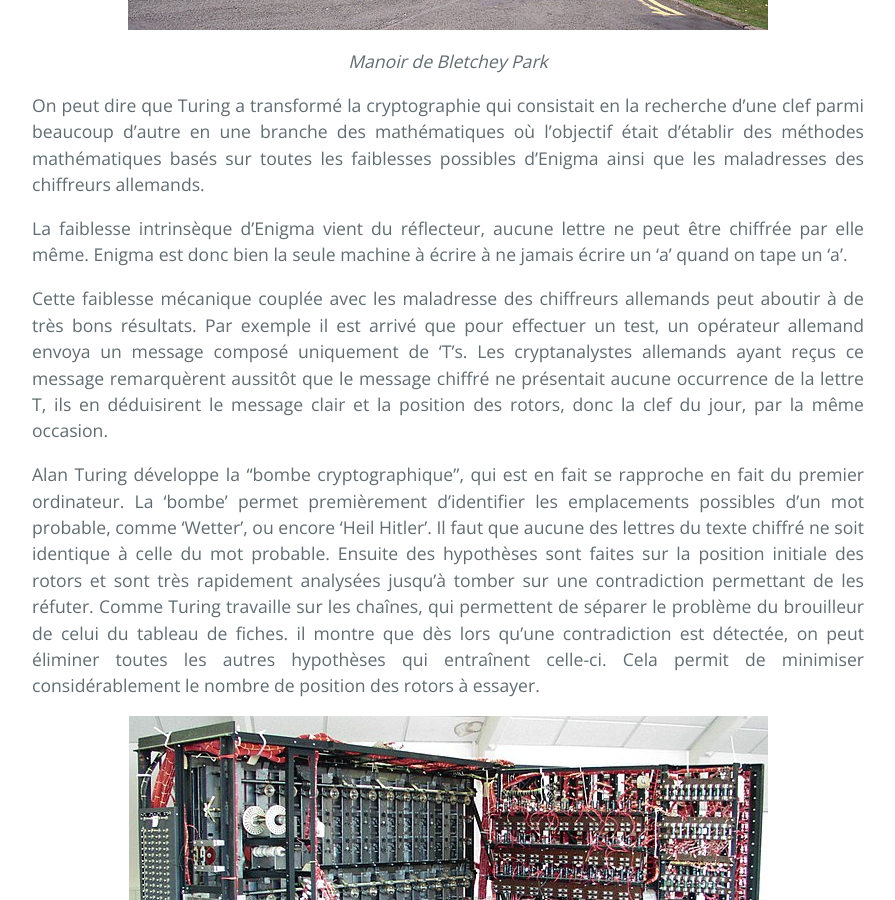
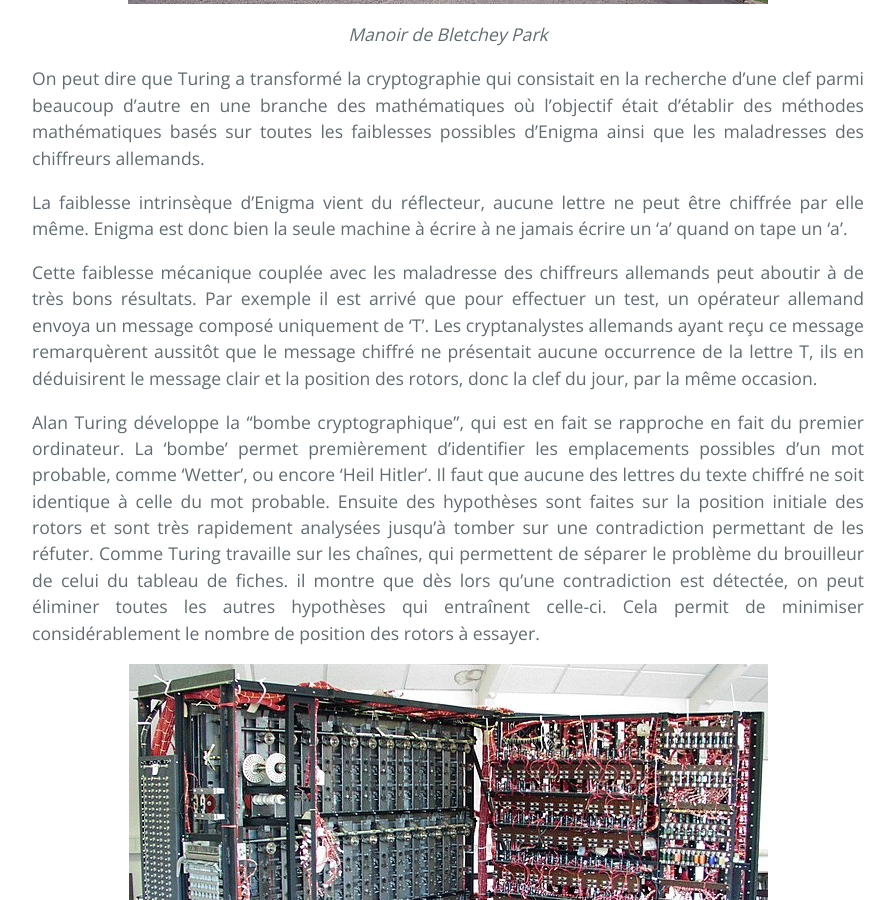
Before and after one commit to SamuelGallay/CryptoTPE, a Jekyll site: the page built from pages/3_Guerres/4_cryptanalyse.md, in a window 1280 px wide and 900 px high, scrolled down 5490 px. Shown: the whole window, without its empty margins (192-1087 px from the left). Built offline with Jekyll 4.4.1, drawn with Linux system fonts in a browser that asks for light colours; our own code applies the rules of GitHub Pages for plain Markdown files; formulas are drawn with MathJax 3; some of the changed text lies outside the part shown.

Commit message:
Update 4_cryptanalyse.md

```diff
--- a/pages/3_Guerres/4_cryptanalyse.md
+++ b/pages/3_Guerres/4_cryptanalyse.md
@@ -96,7 +95,7 @@ On peut dire que Turing a transformé la cryptographie qui consistait en la rech
 
 La faiblesse intrinsèque d’Enigma vient du réflecteur, aucune lettre ne peut être chiffrée par elle même. Enigma est donc bien la seule machine à écrire à ne jamais écrire un ‘a’ quand on tape un ‘a’.
 
-Cette faiblesse mécanique couplée avec les maladresse des chiffreurs allemands peut aboutir à de très bons résultats. Par exemple il est arrivé que pour effectuer un test, un opérateur allemand envoya un message composé uniquement de ‘T’s. Les cryptanalystes allemands ayant reçus ce message remarquèrent aussitôt que le message chiffré ne présentait aucune occurrence de la lettre T, ils en déduisirent le message clair et la position des rotors, donc la clef du jour, par la même occasion.
+Cette faiblesse mécanique couplée avec les maladresse des chiffreurs allemands peut aboutir à de très bons résultats. Par exemple il est arrivé que pour effectuer un test, un opérateur allemand envoya un message composé uniquement de ‘T’. Les cryptanalystes allemands ayant reçu ce message remarquèrent aussitôt que le message chiffré ne présentait aucune occurrence de la lettre T, ils en déduisirent le message clair et la position des rotors, donc la clef du jour, par la même occasion.
 
 Alan Turing développe la “bombe cryptographique”, qui est en fait se rapproche en fait du premier ordinateur. La ‘bombe’ permet premièrement d’identifier les emplacements possibles d’un mot probable, comme ‘Wetter’, ou encore ‘Heil Hitler’. Il faut que aucune des lettres du texte chiffré ne soit identique à celle du mot probable. Ensuite des hypothèses sont faites sur la position initiale des rotors et sont très rapidement analysées jusqu’à tomber sur une contradiction permettant de les réfuter.
 Comme Turing travaille sur les chaînes, qui permettent de séparer le problème du brouilleur de celui du tableau de fiches. il montre que dès lors qu’une contradiction est détectée, on peut éliminer toutes les autres hypothèses qui entraînent celle-ci. Cela permit de minimiser considérablement le nombre de position des rotors à essayer.
```
Also changed, not shown: other parts of pages/3_Guerres/4_cryptanalyse.md (+0 -1 lines).
